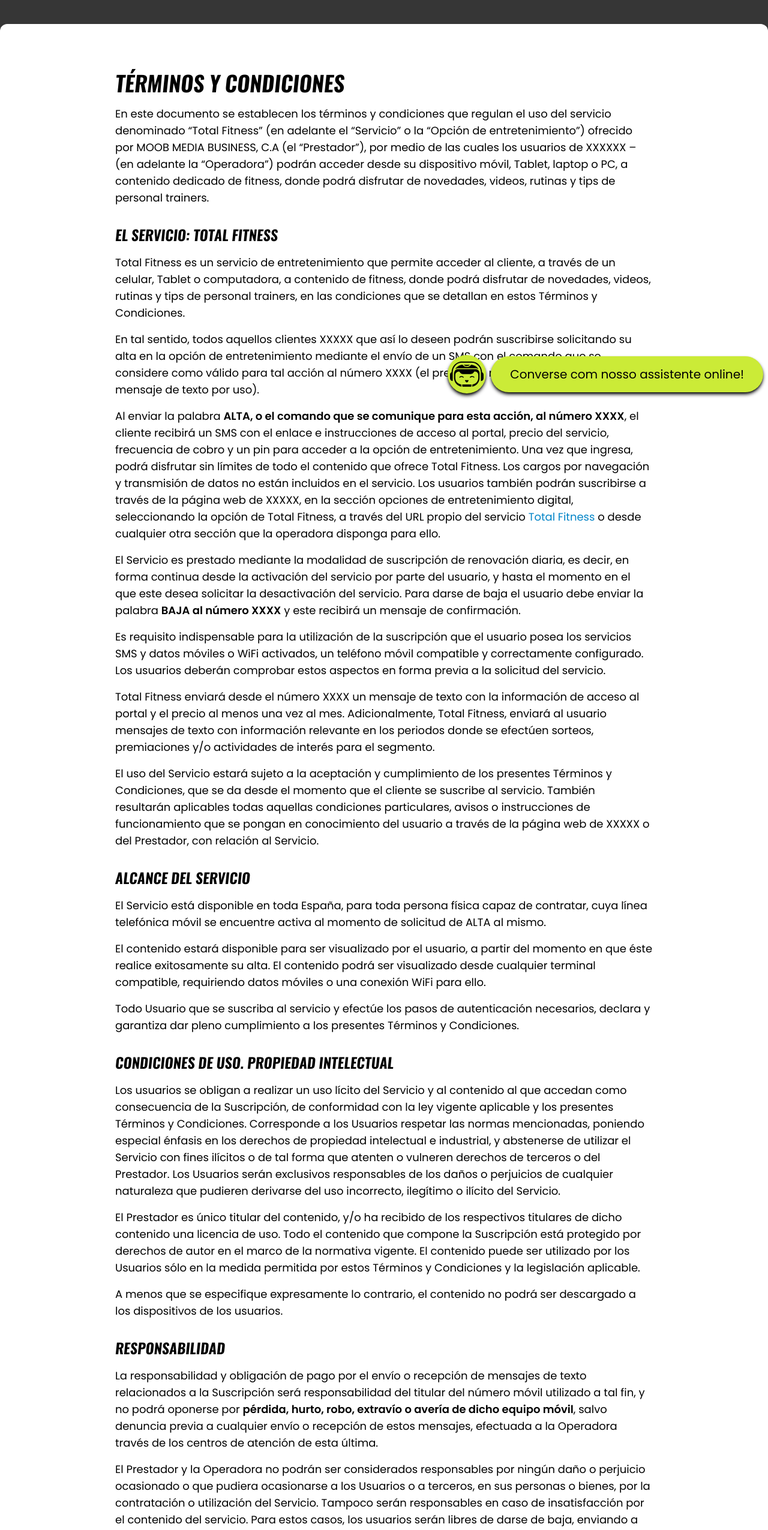
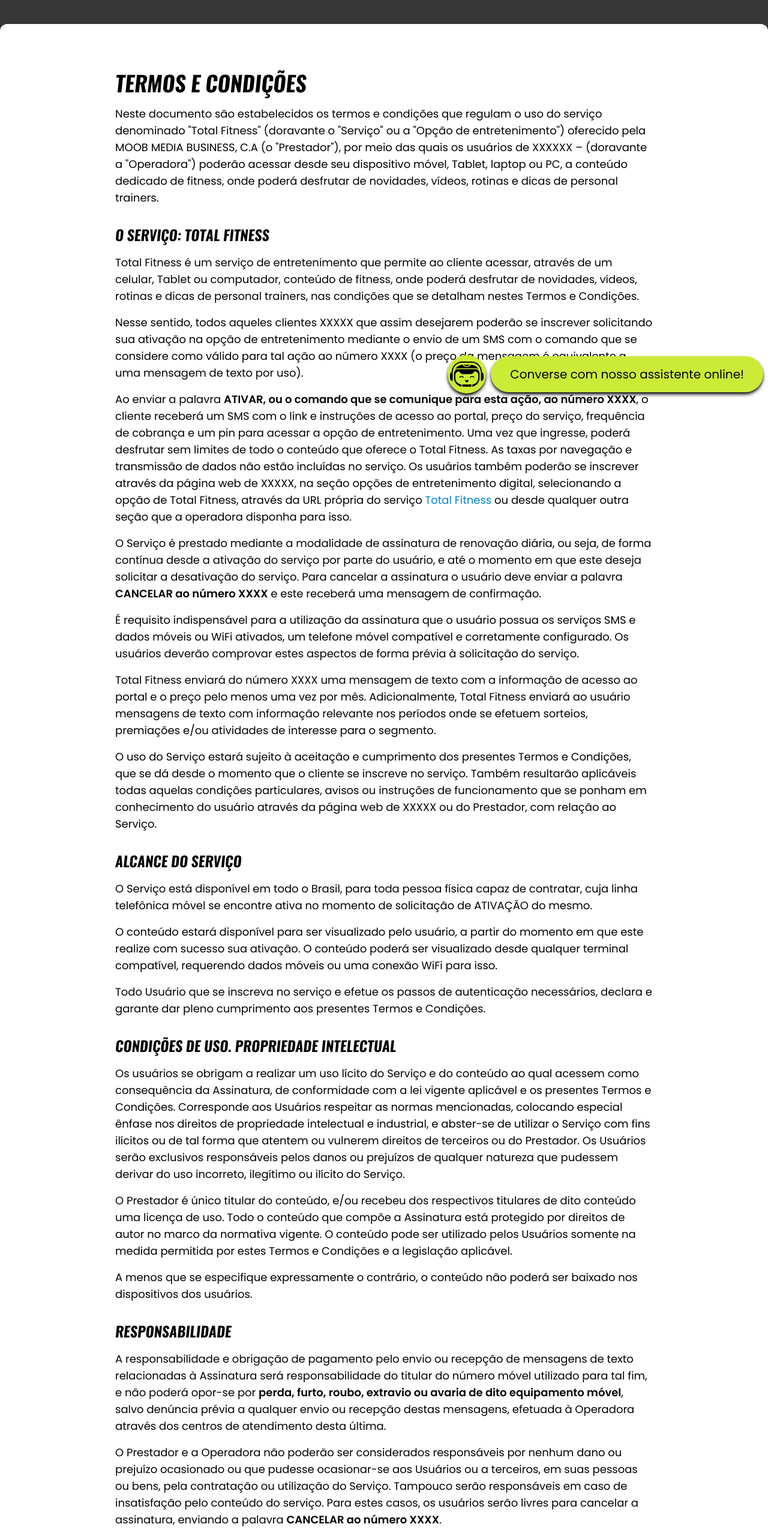
Before and after one commit to marcotortolani/exxxtremo-tim-brasil-demo, a Next.js app: page /tyc in a window 1280 px wide. Shown: the part 120-2671 px from the top of the page at 60% size. Built offline with nearby package versions, Linux system fonts and the light colour scheme; no server answers.

Commit message:
translate tyc to portugues

```diff
--- a/src/app/(no-auth)/tyc/page.js
+++ b/src/app/(no-auth)/tyc/page.js
@@ -17,191 +17,191 @@
     >
       <div className=" relative w-full lg:max-w-4xl flex flex-col items-center gap-8">
         <section className="w-full flex flex-col gap-4">
-          <TitleStyled>Términos y Condiciones</TitleStyled>
+          <TitleStyled>Termos e Condições</TitleStyled>
           <ParagraphStyled>
-            En este documento se establecen los términos y condiciones que
-            regulan el uso del servicio denominado “Total Fitness” (en adelante
-            el “Servicio” o la “Opción de entretenimiento”) ofrecido por MOOB
-            MEDIA BUSINESS, C.A (el “Prestador”), por medio de las cuales los
-            usuarios de XXXXXX – (en adelante la “Operadora”) podrán acceder
-            desde su dispositivo móvil, Tablet, laptop o PC, a contenido
-            dedicado de fitness, donde podrá disfrutar de novedades, videos,
-            rutinas y tips de personal trainers.
+            Neste documento são estabelecidos os termos e condições que regulam
+            o uso do serviço denominado "Total Fitness" (doravante o "Serviço"
+            ou a "Opção de entretenimento") oferecido pela MOOB MEDIA BUSINESS,
+            C.A (o "Prestador"), por meio das quais os usuários de XXXXXX –
+            (doravante a "Operadora") poderão acessar desde seu dispositivo
+            móvel, Tablet, laptop ou PC, a conteúdo dedicado de fitness, onde
+            poderá desfrutar de novidades, vídeos, rotinas e dicas de personal
+            trainers.
           </ParagraphStyled>
         </section>
         <section className=" w-full flex flex-col gap-4">
-          <Title2Styled>EL SERVICIO: Total Fitness</Title2Styled>
+          <Title2Styled>O SERVIÇO: Total Fitness</Title2Styled>
           <ParagraphStyled>
-            Total Fitness es un servicio de entretenimiento que permite acceder
-            al cliente, a través de un celular, Tablet o computadora, a
-            contenido de fitness, donde podrá disfrutar de novedades, videos,
-            rutinas y tips de personal trainers, en las condiciones que se
-            detallan en estos Términos y Condiciones.
+            Total Fitness é um serviço de entretenimento que permite ao cliente
+            acessar, através de um celular, Tablet ou computador, conteúdo de
+            fitness, onde poderá desfrutar de novidades, vídeos, rotinas e dicas
+            de personal trainers, nas condições que se detalham nestes Termos e
+            Condições.
           </ParagraphStyled>
           <ParagraphStyled>
-            En tal sentido, todos aquellos clientes XXXXX que así lo deseen
-            podrán suscribirse solicitando su alta en la opción de
-            entretenimiento mediante el envío de un SMS con el comando que se
-            considere como válido para tal acción al número XXXX (el precio del
-            mensaje es equivalente a un mensaje de texto por uso).
+            Nesse sentido, todos aqueles clientes XXXXX que assim desejarem
+            poderão se inscrever solicitando sua ativação na opção de
+            entretenimento mediante o envio de um SMS com o comando que se
+            considere como válido para tal ação ao número XXXX (o preço da
+            mensagem é equivalente a uma mensagem de texto por uso).
           </ParagraphStyled>
           <ParagraphStyled>
-            Al enviar la palabra{' '}
+            Ao enviar a palavra{' '}
             <span className=" font-semibold">
-              ALTA, o el comando que se comunique para esta acción, al número
+              ATIVAR, ou o comando que se comunique para esta ação, ao número
               XXXX
             </span>
-            , el cliente recibirá un SMS con el enlace e instrucciones de acceso
-            al portal, precio del servicio, frecuencia de cobro y un pin para
-            acceder a la opción de entretenimiento. Una vez que ingresa, podrá
-            disfrutar sin límites de todo el contenido que ofrece Total Fitness.
-            Los cargos por navegación y transmisión de datos no están incluidos
-            en el servicio. Los usuarios también podrán suscribirse a través de
-            la página web de XXXXX, en la sección opciones de entretenimiento
-            digital, seleccionando la opción de Total Fitness, a través del URL
-            propio del servicio{' '}
+            , o cliente receberá um SMS com o link e instruções de acesso ao
+            portal, preço do serviço, frequência de cobrança e um pin para
+            acessar a opção de entretenimento. Uma vez que ingresse, poderá
+            desfrutar sem limites de todo o conteúdo que oferece o Total
+            Fitness. As taxas por navegação e transmissão de dados não estão
+            incluídas no serviço. Os usuários também poderão se inscrever
+            através da página web de XXXXX, na seção opções de entretenimento
+            digital, selecionando a opção de Total Fitness, através da URL
+            própria do serviço{' '}
             <Link className=" text-sky-600 " href="/" target="_blank">
               Total Fitness
             </Link>{' '}
-            o desde cualquier otra sección que la operadora disponga para ello.
+            ou desde qualquer outra seção que a operadora disponha para isso.
           </ParagraphStyled>
           <ParagraphStyled>
-            El Servicio es prestado mediante la modalidad de suscripción de
-            renovación diaria, es decir, en forma continua desde la activación
-            del servicio por parte del usuario, y hasta el momento en el que
-            este desea solicitar la desactivación del servicio. Para darse de
-            baja el usuario debe enviar la palabra{' '}
-            <span className=" font-semibold">BAJA al número XXXX</span> y este
-            recibirá un mensaje de confirmación.
+            O Serviço é prestado mediante a modalidade de assinatura de
+            renovação diária, ou seja, de forma contínua desde a ativação do
+            serviço por parte do usuário, e até o momento em que este deseja
+            solicitar a desativação do serviço. Para cancelar a assinatura o
+            usuário deve enviar a palavra{' '}
+            <span className=" font-semibold">CANCELAR ao número XXXX</span> e
+            este receberá uma mensagem de confirmação.
           </ParagraphStyled>
           <ParagraphStyled>
-            Es requisito indispensable para la utilización de la suscripción que
-            el usuario posea los servicios SMS y datos móviles o WiFi activados,
-            un teléfono móvil compatible y correctamente configurado. Los
-            usuarios deberán comprobar estos aspectos en forma previa a la
-            solicitud del servicio.
+            É requisito indispensável para a utilização da assinatura que o
+            usuário possua os serviços SMS e dados móveis ou WiFi ativados, um
+            telefone móvel compatível e corretamente configurado. Os usuários
+            deverão comprovar estes aspectos de forma prévia à solicitação do
+            serviço.
           </ParagraphStyled>
           <ParagraphStyled>
-            Total Fitness enviará desde el número XXXX un mensaje de texto con
-            la información de acceso al portal y el precio al menos una vez al
-            mes. Adicionalmente, Total Fitness, enviará al usuario mensajes de
-            texto con información relevante en los periodos donde se efectúen
-            sorteos, premiaciones y/o actividades de interés para el segmento.
+            Total Fitness enviará do número XXXX uma mensagem de texto com a
+            informação de acesso ao portal e o preço pelo menos uma vez por mês.
+            Adicionalmente, Total Fitness enviará ao usuário mensagens de texto
+            com informação relevante nos períodos onde se efetuem sorteios,
+            premiações e/ou atividades de interesse para o segmento.
           </ParagraphStyled>
           <ParagraphStyled>
-            El uso del Servicio estará sujeto a la aceptación y cumplimiento de
-            los presentes Términos y Condiciones, que se da desde el momento que
-            el cliente se suscribe al servicio. También resultarán aplicables
-            todas aquellas condiciones particulares, avisos o instrucciones de
-            funcionamiento que se pongan en conocimiento del usuario a través de
-            la página web de XXXXX o del Prestador, con relación al Servicio.
+            O uso do Serviço estará sujeito à aceitação e cumprimento dos
+            presentes Termos e Condições, que se dá desde o momento que o
+            cliente se inscreve no serviço. Também resultarão aplicáveis todas
+            aquelas condições particulares, avisos ou instruções de
+            funcionamento que se ponham em conhecimento do usuário através da
+            página web de XXXXX ou do Prestador, com relação ao Serviço.
           </ParagraphStyled>
         </section>
         <section className=" w-full flex flex-col gap-4">
-          <Title2Styled>Alcance del servicio</Title2Styled>
+          <Title2Styled>Alcance do serviço</Title2Styled>
           <ParagraphStyled>
-            El Servicio está disponible en toda España, para toda persona física
-            capaz de contratar, cuya línea telefónica móvil se encuentre activa
-            al momento de solicitud de ALTA al mismo.
+            O Serviço está disponível em todo o Brasil, para toda pessoa física
+            capaz de contratar, cuja linha telefônica móvel se encontre ativa no
+            momento de solicitação de ATIVAÇÃO do mesmo.
           </ParagraphStyled>
           <ParagraphStyled>
-            El contenido estará disponible para ser visualizado por el usuario,
-            a partir del momento en que éste realice exitosamente su alta. El
-            contenido podrá ser visualizado desde cualquier terminal compatible,
-            requiriendo datos móviles o una conexión WiFi para ello.
+            O conteúdo estará disponível para ser visualizado pelo usuário, a
+            partir do momento em que este realize com sucesso sua ativação. O
+            conteúdo poderá ser visualizado desde qualquer terminal compatível,
+            requerendo dados móveis ou uma conexão WiFi para isso.
           </ParagraphStyled>
           <ParagraphStyled>
-            Todo Usuario que se suscriba al servicio y efectúe los pasos de
-            autenticación necesarios, declara y garantiza dar pleno cumplimiento
-            a los presentes Términos y Condiciones.
+            Todo Usuário que se inscreva no serviço e efetue os passos de
+            autenticação necessários, declara e garante dar pleno cumprimento
+            aos presentes Termos e Condições.
           </ParagraphStyled>
         </section>
         <section className=" w-full flex flex-col gap-4">
-          <Title2Styled>Condiciones de uso. Propiedad intelectual</Title2Styled>
+          <Title2Styled>Condições de uso. Propriedade intelectual</Title2Styled>
           <ParagraphStyled>
-            Los usuarios se obligan a realizar un uso lícito del Servicio y al
-            contenido al que accedan como consecuencia de la Suscripción, de
-            conformidad con la ley vigente aplicable y los presentes Términos y
-            Condiciones. Corresponde a los Usuarios respetar las normas
-            mencionadas, poniendo especial énfasis en los derechos de propiedad
-            intelectual e industrial, y abstenerse de utilizar el Servicio con
-            fines ilícitos o de tal forma que atenten o vulneren derechos de
-            terceros o del Prestador. Los Usuarios serán exclusivos responsables
-            de los daños o perjuicios de cualquier naturaleza que pudieren
-            derivarse del uso incorrecto, ilegítimo o ilícito del Servicio.
+            Os usuários se obrigam a realizar um uso lícito do Serviço e do
+            conteúdo ao qual acessem como consequência da Assinatura, de
+            conformidade com a lei vigente aplicável e os presentes Termos e
+            Condições. Corresponde aos Usuários respeitar as normas mencionadas,
+            colocando especial ênfase nos direitos de propriedade intelectual e
+            industrial, e abster-se de utilizar o Serviço com fins ilícitos ou
+            de tal forma que atentem ou vulnerem direitos de terceiros ou do
+            Prestador. Os Usuários serão exclusivos responsáveis pelos danos ou
+            prejuízos de qualquer natureza que pudessem derivar do uso
+            incorreto, ilegítimo ou ilícito do Serviço.
           </ParagraphStyled>
           <ParagraphStyled>
-            El Prestador es único titular del contenido, y/o ha recibido de los
-            respectivos titulares de dicho contenido una licencia de uso. Todo
-            el contenido que compone la Suscripción está protegido por derechos
-            de autor en el marco de la normativa vigente. El contenido puede ser
-            utilizado por los Usuarios sólo en la medida permitida por estos
-            Términos y Condiciones y la legislación aplicable.
+            O Prestador é único titular do conteúdo, e/ou recebeu dos
+            respectivos titulares de dito conteúdo uma licença de uso. Todo o
+            conteúdo que compõe a Assinatura está protegido por direitos de
+            autor no marco da normativa vigente. O conteúdo pode ser utilizado
+            pelos Usuários somente na medida permitida por estes Termos e
+            Condições e a legislação aplicável.
           </ParagraphStyled>
           <ParagraphStyled>
-            A menos que se especifique expresamente lo contrario, el contenido
-            no podrá ser descargado a los dispositivos de los usuarios.
+            A menos que se especifique expressamente o contrário, o conteúdo não
+            poderá ser baixado nos dispositivos dos usuários.
           </ParagraphStyled>
         </section>
         <section className=" w-full flex flex-col gap-4">
-          <Title2Styled>Responsabilidad</Title2Styled>
+          <Title2Styled>Responsabilidade</Title2Styled>
           <ParagraphStyled>
-            La responsabilidad y obligación de pago por el envío o recepción de
-            mensajes de texto relacionados a la Suscripción será responsabilidad
-            del titular del número móvil utilizado a tal fin, y no podrá
-            oponerse por{' '}
+            A responsabilidade e obrigação de pagamento pelo envio ou recepção
+            de mensagens de texto relacionadas à Assinatura será
+            responsabilidade do titular do número móvel utilizado para tal fim,
+            e não poderá opor-se por{' '}
             <span className=" font-semibold">
-              pérdida, hurto, robo, extravío o avería de dicho equipo móvil
+              perda, furto, roubo, extravio ou avaria de dito equipamento móvel
             </span>
-            , salvo denuncia previa a cualquier envío o recepción de estos
-            mensajes, efectuada a la Operadora través de los centros de atención
-            de esta última.
+            , salvo denúncia prévia a qualquer envio ou recepção destas
+            mensagens, efetuada à Operadora através dos centros de atendimento
+            desta última.
           </ParagraphStyled>
           <ParagraphStyled>
-            El Prestador y la Operadora no podrán ser considerados responsables
-            por ningún daño o perjuicio ocasionado o que pudiera ocasionarse a
-            los Usuarios o a terceros, en sus personas o bienes, por la
-            contratación o utilización del Servicio. Tampoco serán responsables
-            en caso de insatisfacción por el contenido del servicio. Para estos
-            casos, los usuarios serán libres de darse de baja, enviando a
-            palabra <span className=" font-semibold">BAJA al número XXXX</span>.
+            O Prestador e a Operadora não poderão ser considerados responsáveis
+            por nenhum dano ou prejuízo ocasionado ou que pudesse ocasionar-se
+            aos Usuários ou a terceiros, em suas pessoas ou bens, pela
+            contratação ou utilização do Serviço. Tampouco serão responsáveis em
+            caso de insatisfação pelo conteúdo do serviço. Para estes casos, os
+            usuários serão livres para cancelar a assinatura, enviando a palavra{' '}
+            <span className=" font-semibold">CANCELAR ao número XXXX</span>.
           </ParagraphStyled>
           <ParagraphStyled>
-            El Prestador no se responsabiliza por aquellas Suscripciones que no
-            contengan los datos solicitados o que contengan datos erróneos ni
-            por los mensajes de texto que no incluyan las palabras claves
-            establecidas para el acceso al Servicio. Tampoco será responsable
-            por las solicitudes o envíos que no sean aceptados por la plataforma
-            tecnológica del Prestador ni por retrasos que pudieren sufrir las
-            visualizaciones de contenido, mensajes de texto o cualquier otro
-            envío relacionado con la Suscripción, por cualquier causa no
-            imputable al Prestador, incluyendo pero sin limitarse a fallas en la
-            conectividad de la red, exceso o saturación del tráfico de la red,
-            y/o cualquier característica de los teléfonos móviles que impidan la
-            transmisión de dichos envíos o solicitudes.
+            O Prestador não se responsabiliza por aquelas Assinaturas que não
+            contenham os dados solicitados ou que contenham dados errôneos nem
+            pelas mensagens de texto que não incluam as palavras chave
+            estabelecidas para o acesso ao Serviço. Tampouco será responsável
+            pelas solicitações ou envios que não sejam aceitos pela plataforma
+            tecnológica do Prestador nem por atrasos que pudessem sofrer as
+            visualizações de conteúdo, mensagens de texto ou qualquer outro
+            envio relacionado com a Assinatura, por qualquer causa não imputável
+            ao Prestador, incluindo mas sem limitar-se a falhas na conectividade
+            da rede, excesso ou saturação do tráfego da rede, e/ou qualquer
+            característica dos telefones móveis que impeçam a transmissão de
+            ditos envios ou solicitações.
           </ParagraphStyled>
           <ParagraphStyled>
-            El Prestador se reserva el derecho de efectuar sin previo aviso todo
-            tipo de modificación en la mecánica de la Suscripción con el solo
-            requisito de comunicar cualquier cambio de relevancia en la página
-            web y otros medios.
+            O Prestador se reserva o direito de efetuar sem aviso prévio todo
+            tipo de modificação na mecânica da Assinatura com o único requisito
+            de comunicar qualquer mudança de relevância na página web e outros
+            meios.
           </ParagraphStyled>
         </section>
         <section className=" w-full flex flex-col gap-4">
-          <Title2Styled>Jurisdicción</Title2Styled>
+          <Title2Styled>Jurisdição</Title2Styled>
           <ParagraphStyled>
-            Toda relación que en virtud de este Servicio se genere entre los
-            Usuarios y el Prestador será regida y concertada en total sujeción a
-            las leyes de España, renunciando los Usuarios a cualquier otra ley a
-            cuya aplicación pudiere tener derecho.
+            Toda relação que em virtude deste Serviço se gere entre os Usuários
+            e o Prestador será regida e acordada em total sujeição às leis do
+            Brasil, renunciando os Usuários a qualquer outra lei a cuja
+            aplicação pudessem ter direito.
           </ParagraphStyled>
           <ParagraphStyled>
-            Estos Términos y Condiciones se rigen por la ley de España. Para
-            cualquier controversia que pudiera derivarse de la prestación de los
-            Servicios o la interpretación y aplicación de los Términos y
-            Condiciones, el Prestador y los Usuarios aceptan someterse a los
-            tribunales competentes de España con expresa renuncia a cualquier
-            otro fuero o jurisdicción que pudiera corresponderles.
+            Estes Termos e Condições se regem pela lei do Brasil. Para qualquer
+            controvérsia que pudesse derivar da prestação dos Serviços ou a
+            interpretação e aplicação dos Termos e Condições, o Prestador e os
+            Usuários aceitam submeter-se aos tribunais competentes do Brasil com
+            expressa renúncia a qualquer outro foro ou jurisdição que pudesse
+            corresponder-lhes.
           </ParagraphStyled>
         </section>
       </div>
```
